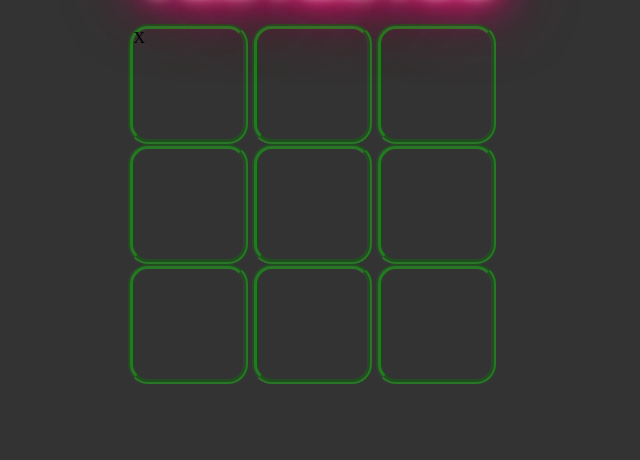
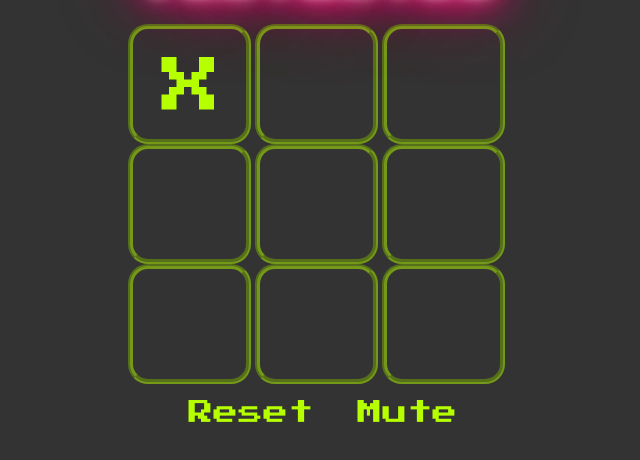
Before and after one commit to abcdave88/abcdave88.github.io, a plain HTML site: page index.html in a window 1280 px wide. Both pictures are taken after a click on the element 510 px from the left and 203 px from the top of the page. Shown: the part 120-580 px from the top of the page, without its empty margins (322-962 px from the left). Drawn offline with Linux system fonts and the light colour scheme.

Commit message:
refresh function

```diff
--- a/index.html
+++ b/index.html
@@ -6,6 +6,8 @@
 </head>
 <body>
 <body>
+
+
 <div class="container">
 
 <h1 class="neon">TicTacToe</h1>
@@ -15,7 +17,7 @@
         <p></p>
 
       </div>
-      <div class="box " id="3">
+      <div class="box" id="3">
         <p></p>
       </div>
       <div class="box" id="6">
@@ -44,6 +46,10 @@
          <p></p>
       </div>
     </div>
+    <ul class="options">
+      <li id="reset">Reset</li>
+      <li id="mute">Mute</li>
+    </ul>
 
 </div>
 
--- a/js/main.js
+++ b/js/main.js
@@ -5,37 +5,101 @@ var player2 = 'O' //player2 token
 var movesMade = 0;//moves made// maximum of 9
 var winCombinations = [ [0, 1, 2], [3, 4, 5], [6, 7, 8], [0, 3, 6],
                       [1, 4, 7], [2, 5, 8], [0, 4, 8], [2, 4, 6] ];
+var winner = ''; //used for getTie function
 
 $( document ).ready(function() {
 
+  soundManager.setup({
+    url: 'sounds/',
+    flashVersion: 9,
+    preferFlash: false,
+    onready: function() {
+      var background = soundManager.createSound({
+        url: 'sounds/background.mp3',
+        id: 'background'
+      });
+      background.play();
+    }
+  });//end of soundmanager background track//
+
+  // set up event listener
+  $('.box').on('click', updateBoard);
+   $('#reset').on('click', resetGame);
+    $('#mute').on('click', toggleMute);
+
+   function toggleMute(){
+      soundManager.toggleMute('background');
+
+  }
+
+
   function updateBoard(){          //this function updates the board array
-    $('.box').on('click', function(){ //event listening for a click
-      $(this).unbind('click');
+
      var playMove = Number(this.id) //playerMove equal to to id of the clicked position
      if (movesMade % 2 === 0) {   //condition thats decideds if player one moves
        currentMove = player1;
+         $('p').css('color','#B6FF00');
      }
     else {
        currentMove = player2;// player2 moves
+         $('p').css('color','#FF1177');
      }
     board[playMove] = currentMove;//puts player1or2 move into the correct poistion in the array
-      movesMade ++; //increments movesMade by one each time
-      $(this).html(currentMove);//prints player move on hmtl //TEMPORARY//
+    movesMade = movesMade+1; //increments movesMade by one each time
+    $(this).children(':first').html(currentMove);//prints player move on hmtl
+    //$(this).off('click');
+    $(this).removeClass("box").addClass("box2");
     getWinner();//calls the getWinner function
-    });
+    getTie();//calls the getTie function
+
+    console.log(currentMove, movesMade)
+
   }//end of Updateboard
-updateBoard();
+
 
   function getWinner(){
     $.each(winCombinations, function(index, value){
+      if (board[value[0]] === board[value[1]] && board[value[0]] === board[value[2]] && board[value[0]] !== undefined && board[value[2]] !== undefined ){
+        if (currentMove === 'X') {
+          winner = true;
+          $('h1').text('PLAYER 1 WINS!');
+          // resetGame();
+        }
+        else if (currentMove === 'O'){
+          $('h1').text('PLAYER 2 WINS');
+          winner = true;
+        }
+      }
+     })
 
-      if (board[value[0]] === board[value[1]] && board[value[0]] === board[value[2]] && board[value[0]] !== undefined && board[value[2]] !== undefined ){
-        // debugger;
-        console.log(currentMove + " wins!");
+  };//end of getWinner function//
+
+  function getTie(){
+    if (movesMade === 9 && winner !== true) {
+      $('h1').text('Tie Game!');
     }
-      // else if (movesMade === 9){
-      //   console.log('Tie!')
-      // }
-     })
-  };//end of getWinner function//
+
+  }///end of getTie function//
+
+
+function resetGame(){
+    board = [];
+    currentMove = '';
+    movesMade = 0;
+    winner = '';
+    $('h1').text('TicTacToe')
+    $('.box').html('');
+    //$('.box').on('click', updateBoard)
+    $('p').html('');
+    $.each($('div'), function(index, value){
+      //debugger;
+    if ($(value).hasClass('box2')){
+    $(value).removeClass("box2").addClass("box");
+     }
+   });
+
+    //debugger;
+
+  }//end of reset function//
+
 });//document.ready
--- a/main.css
+++ b/main.css
@@ -57,22 +57,50 @@ body {
 }
 
 .row1 {
+
   display:inline-block;
   vertical-align: top;
+  text-align: center;
 }
 .row2{
+
   display:inline-block;
   vertical-align: top;
+  text-align: center;
 }
 .row3{
+
   display:inline-block;
   vertical-align: top;
+  text-align: center;
 }
 
 .box{
   height: 110px;
-  width: 110px;
-  border: 5px groove rgba(29, 189, 25, 0.49);
+  width: 113px;
+  border: 5px groove rgba(182,255,0,0.5);
   border-radius: 20px;
+}
+.box2{
+  height: 110px;
+  width: 113px;
+  border: 5px groove rgba(182,255,0,0.5);
+  border-radius: 20px;
+}
 
+.box2 p {
+  font-family:'Press Start 2P';
+  margin: 28px;
+  font-size: 60px;
+  vertical-align:
 }
+
+.options li{
+  display: inline;
+  text-decoration: none;
+  font-family:'Press Start 2P';
+  text-align: center;
+  margin: 20px;
+  font-size: 25px;
+  color:#B6FF00;
+}
```
Also changed, not shown: images/TheOneRing.jpg (deleted), images/eye.jpg (deleted), 5 other files. Lines whose indentation alone changed are shown as unchanged.
